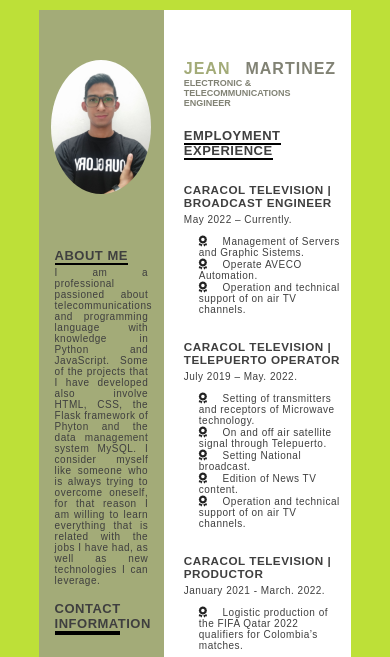
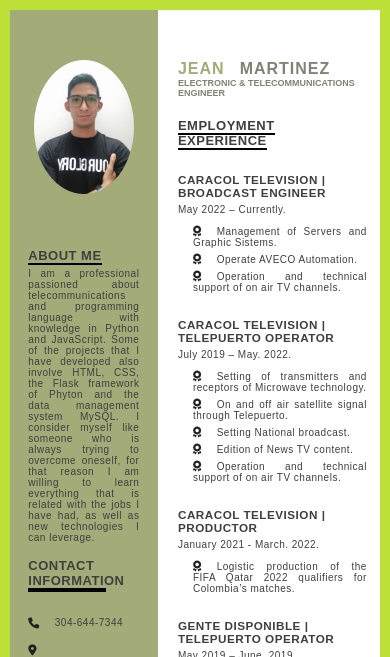
Before and after one commit to jean131-hub/CV, a plain HTML site: page index.html in a window 390 px wide. Shown: the top 657 px of the page. Drawn offline with Linux system fonts and the light colour scheme.

Commit message:
Responsive 480

```diff
--- a/css/styles.css
+++ b/css/styles.css
@@ -289,6 +289,56 @@ body{
     }
 }
 
+@media(max-width:480px){
+
+    .wrap{
+        width: 95vw;
+    }
+
+    #title{
+        font-size: 13px;
+    }
+
+    #degree{
+        font-size: 12px;
+    }
+
+    .box{
+        font-size: 13px;
+    }
+
+    .box h2{
+        font-size: 15px;
+        border-bottom: 2px solid black;
+    }
+    .icon{
+        font-size: 11px;
+    }
+
+    #my-photo{
+        width: 140px;
+    }
+
+    #sheet .button{
+        font-size: 10px;
+        width: 98%;
+        height: 38px;
+    }
+
+    .button a{
+        line-height: 38px;
+    }
+
+    #sheet .box ul li ul{
+        margin-left: 10px;
+        text-align: justify;
+    }
+
+    #sheet .box li{
+        margin-top: 5px;
+    }
+}
+
 @media(max-width:390px){
     #title{
         font-size: 8px;
```
